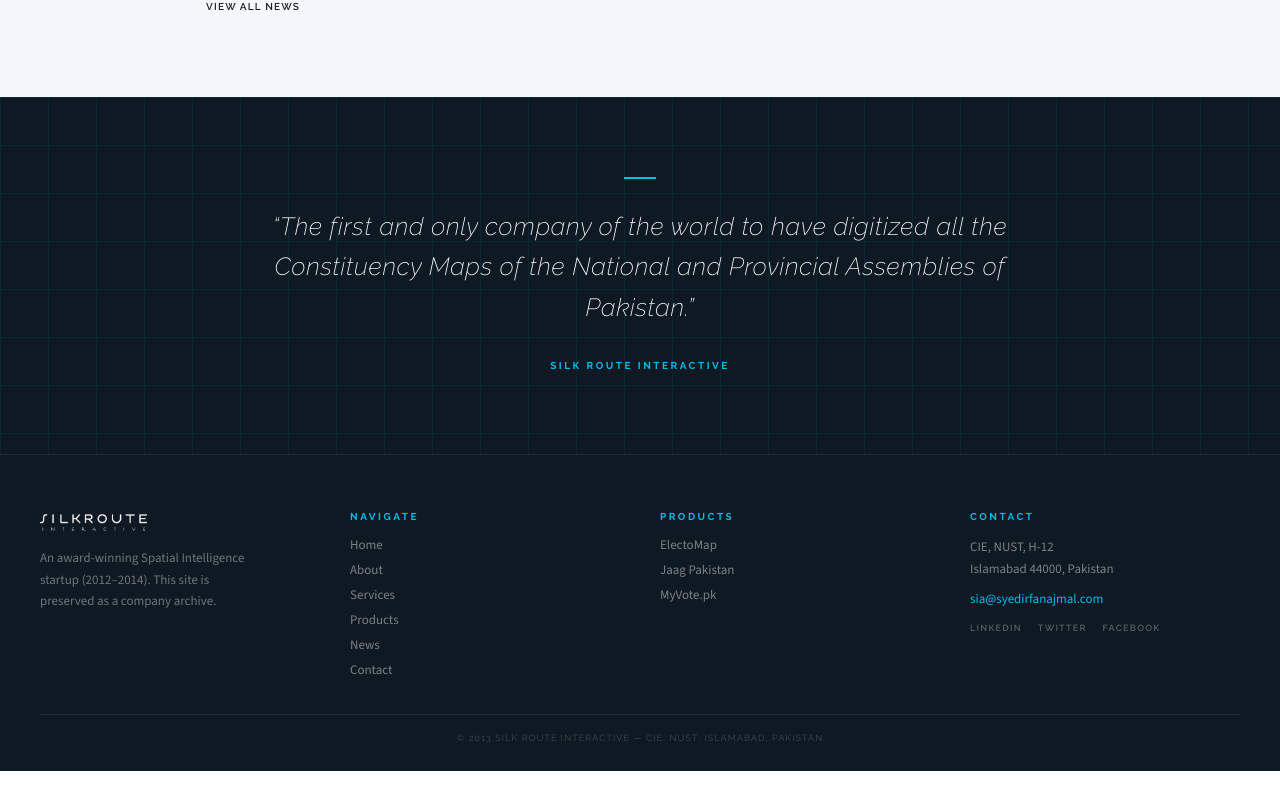
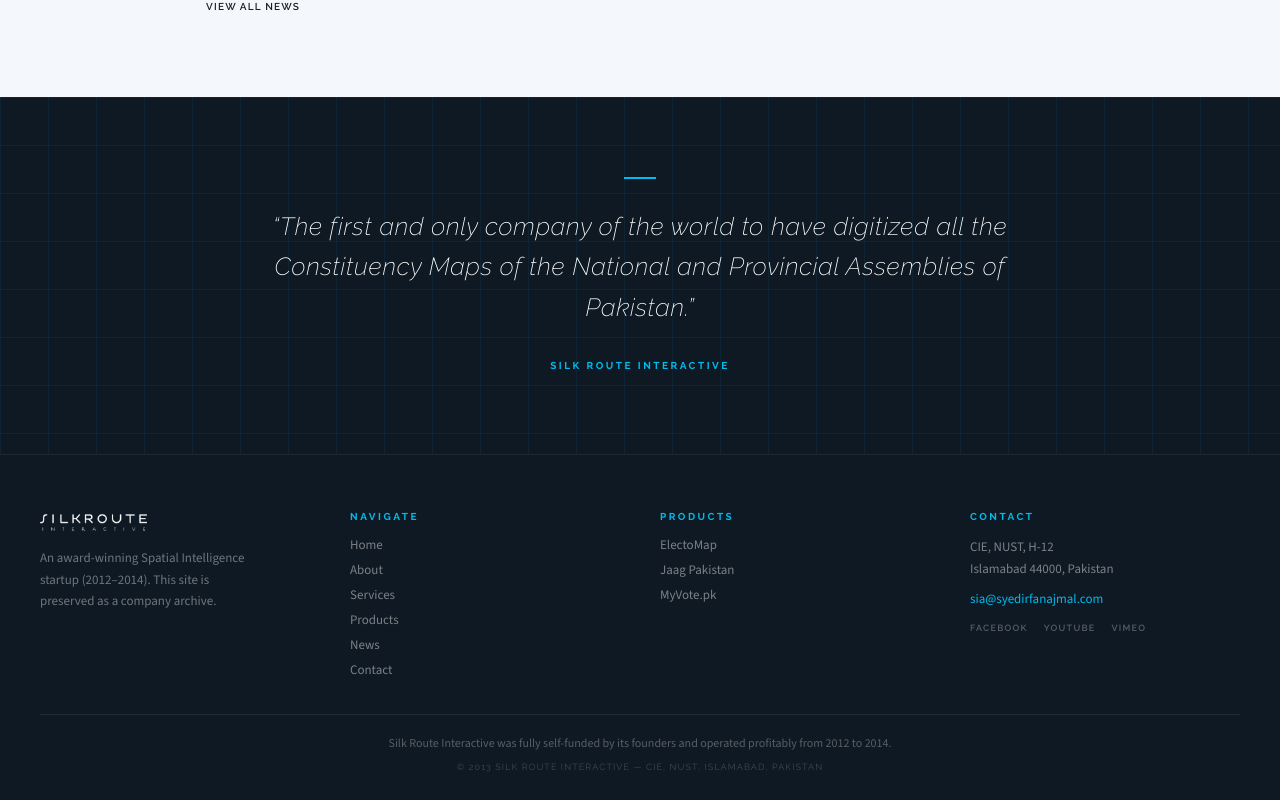
Before and after one commit to buRWor284/sri-website, a Next.js app: page / in a window 1280 px wide. Shown: the part 1667-2467 px from the top of the page. Before the commit the page ends 2438 px from the top, so only its background shows below. Built offline with nearby package versions, Linux system fonts and the light colour scheme.

Commit message:
footer: self-funded note + replace social links with Facebook, YouTube, Vimeo

```diff
--- a/src/components/Footer.tsx
+++ b/src/components/Footer.tsx
@@ -1,5 +1,6 @@
 'use client'
 
+import { useState, useEffect } from 'react'
 import Link from 'next/link'
 import Image from 'next/image'
 import { C, DF, BF } from '@/lib/tokens'
@@ -29,6 +30,17 @@
 }
 
 export default function Footer() {
+  const [emailHref, setEmailHref] = useState<string | undefined>(undefined)
+  const [emailLabel, setEmailLabel] = useState<string>('——')
+
+  useEffect(() => {
+    const u = 'sia'
+    const d = 'syedirfanajmal' + '.' + 'com'
+    const email = u + '@' + d
+    setEmailHref('mailto:' + email)
+    setEmailLabel(email)
+  }, [])
+
   return (
     <footer style={{ background: C.nav, padding: '56px 40px 28px', borderTop: '1px solid rgba(255,255,255,0.07)' }}>
       <div
@@ -69,25 +81,35 @@
           <p style={{ fontFamily: BF, fontSize: '13px', color: 'rgba(255,255,255,0.45)', lineHeight: '1.7', margin: '0 0 10px' }}>
             CIE, NUST, H-12<br />Islamabad 44000, Pakistan
           </p>
-          <a href="mailto:sia@syedirfanajmal.com" style={{ fontFamily: BF, fontSize: '13px', color: C.cyan, display: 'block', marginBottom: '16px' }}>
-            sia@syedirfanajmal.com
+          <a href={emailHref} style={{ fontFamily: BF, fontSize: '13px', color: C.cyan, display: 'block', marginBottom: '16px' }}>
+            {emailLabel}
           </a>
           <div style={{ display: 'flex', gap: '16px' }}>
-            {['LinkedIn', 'Twitter', 'Facebook'].map(s => (
-              <span
-                key={s}
-                style={{ fontFamily: DF, fontSize: '9px', fontWeight: 600, letterSpacing: '0.14em', textTransform: 'uppercase', color: 'rgba(255,255,255,0.3)', cursor: 'pointer', transition: 'color 150ms' }}
+            {[
+              { label: 'Facebook', href: 'https://www.facebook.com/SilkRouteInteractive/' },
+              { label: 'YouTube', href: 'https://www.youtube.com/@silkrouteinteractive' },
+              { label: 'Vimeo', href: 'https://vimeo.com/silkrouteinteractive' },
+            ].map(({ label, href }) => (
+              <a
+                key={label}
+                href={href}
+                target="_blank"
+                rel="noopener noreferrer"
+                style={{ fontFamily: DF, fontSize: '9px', fontWeight: 600, letterSpacing: '0.14em', textTransform: 'uppercase', color: 'rgba(255,255,255,0.3)', textDecoration: 'none', transition: 'color 150ms' }}
                 onMouseEnter={e => { (e.currentTarget as HTMLElement).style.color = C.cyan }}
                 onMouseLeave={e => { (e.currentTarget as HTMLElement).style.color = 'rgba(255,255,255,0.3)' }}
               >
-                {s}
-              </span>
+                {label}
+              </a>
             ))}
           </div>
         </div>
       </div>
 
       <div style={{ maxWidth: '1200px', margin: '28px auto 0', borderTop: '1px solid rgba(255,255,255,0.08)', paddingTop: '18px' }}>
+        <p style={{ fontFamily: BF, fontSize: '12px', color: 'rgba(255,255,255,0.3)', textAlign: 'center', lineHeight: '1.7', margin: '0 0 8px' }}>
+          Silk Route Interactive was fully self-funded by its founders and operated profitably from 2012 to 2014.
+        </p>
         <p style={{ fontFamily: DF, fontSize: '9px', letterSpacing: '0.12em', color: 'rgba(255,255,255,0.2)', textAlign: 'center', margin: 0 }}>
           © 2013 SILK ROUTE INTERACTIVE — CIE, NUST, ISLAMABAD, PAKISTAN
         </p>
```
